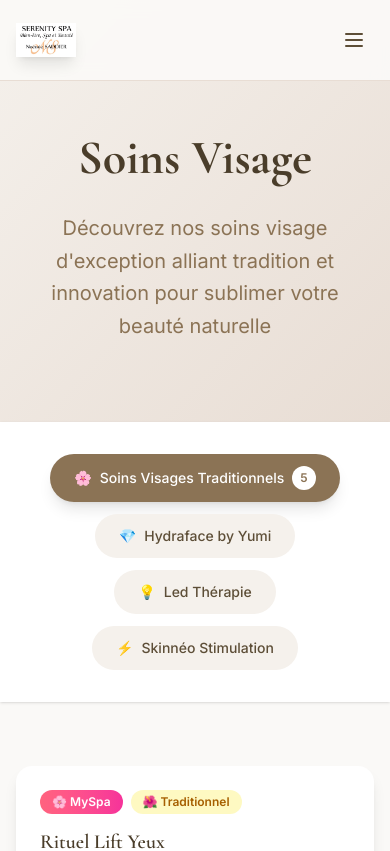
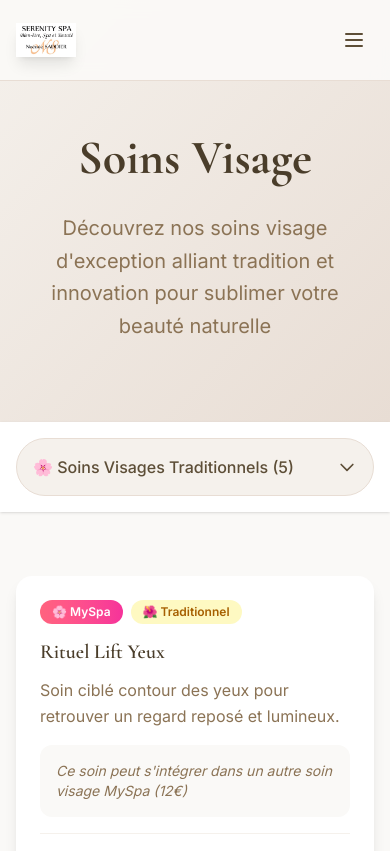
Before and after one commit to flowxt/serenityspa, a Next.js app: page /visage in a window 390 px wide. Shown: the top 851 px of the page. Built offline with nearby package versions, Linux system fonts and the light colour scheme.

Commit message:
dropdown

```diff
--- a/src/app/esthetique/page.js
+++ b/src/app/esthetique/page.js
@@ -4,6 +4,7 @@ import { useState } from "react";
 import { motion } from "framer-motion";
 import Navigation from "../../components/Navigation";
 import Footer from "../../components/Footer";
+import CustomDropdown from "../../components/CustomDropdown";
 
 export default function Esthetique() {
   const [activeFilter, setActiveFilter] = useState("tous");
@@ -580,9 +581,25 @@ export default function Esthetique() {
       </section>
 
       {/* Filters Section */}
-      <section className="py-8 bg-white shadow-sm sticky top-20 z-40">
+      <section className="py-4 md:py-8 bg-white shadow-sm sticky top-20 z-40">
         <div className="max-w-7xl mx-auto px-4 sm:px-6 lg:px-8">
-          <div className="flex flex-wrap justify-center gap-3">
+          {/* Version mobile - Custom Dropdown */}
+          <div className="block md:hidden">
+            <CustomDropdown
+              options={filters.map((filter) => ({
+                value: filter.id,
+                label: `${filter.icon} ${filter.name} ${
+                  activeFilter === filter.id ? `(${filteredSoins.length})` : ""
+                }`,
+              }))}
+              value={activeFilter}
+              onChange={setActiveFilter}
+              placeholder="Choisir une catégorie"
+            />
+          </div>
+
+          {/* Version desktop - Boutons */}
+          <div className="hidden md:flex flex-wrap justify-center gap-3">
             {filters.map((filter) => (
               <motion.button
                 key={filter.id}
--- a/src/app/globals.css
+++ b/src/app/globals.css
@@ -136,3 +136,5 @@ html, body {
 .framer-motion-container {
   overflow-x: hidden;
 }
+
+/* Styles pour les dropdowns personnalisés - plus besoin des styles natifs */
--- a/src/app/soins/page.js
+++ b/src/app/soins/page.js
@@ -5,6 +5,7 @@ import Image from "next/image";
 import { motion } from "framer-motion";
 import Navigation from "../../components/Navigation";
 import Footer from "../../components/Footer";
+import CustomDropdown from "../../components/CustomDropdown";
 
 export default function Soins() {
   const [activeFilter, setActiveFilter] = useState("tous");
@@ -343,9 +344,25 @@ export default function Soins() {
       </section>
 
       {/* Filters Section */}
-      <section className="py-8 bg-white shadow-sm sticky top-20 z-40">
+      <section className="py-4 md:py-8 bg-white shadow-sm sticky top-20 z-40">
         <div className="max-w-7xl mx-auto px-4 sm:px-6 lg:px-8">
-          <div className="flex flex-wrap justify-center gap-3">
+          {/* Version mobile - Custom Dropdown */}
+          <div className="block md:hidden">
+            <CustomDropdown
+              options={filters.map((filter) => ({
+                value: filter.id,
+                label: `${filter.icon} ${filter.name} ${
+                  activeFilter === filter.id ? `(${filteredSoins.length})` : ""
+                }`,
+              }))}
+              value={activeFilter}
+              onChange={setActiveFilter}
+              placeholder="Choisir une catégorie"
+            />
+          </div>
+
+          {/* Version desktop - Boutons */}
+          <div className="hidden md:flex flex-wrap justify-center gap-3">
             {filters.map((filter) => (
               <motion.button
                 key={filter.id}
--- a/src/app/visage/page.js
+++ b/src/app/visage/page.js
@@ -5,6 +5,7 @@ import Image from "next/image";
 import { motion } from "framer-motion";
 import Navigation from "../../components/Navigation";
 import Footer from "../../components/Footer";
+import CustomDropdown from "../../components/CustomDropdown";
 
 export default function Visage() {
   const [activeTab, setActiveTab] = useState("traditionnels");
@@ -306,9 +307,27 @@ export default function Visage() {
       </section>
 
       {/* Tabs Section */}
-      <section className="py-8 bg-white shadow-sm sticky top-20 z-40">
+      <section className="py-4 md:py-8 bg-white shadow-sm sticky top-20 z-40">
         <div className="max-w-7xl mx-auto px-4 sm:px-6 lg:px-8">
-          <div className="flex flex-wrap justify-center gap-3">
+          {/* Version mobile - Custom Dropdown */}
+          <div className="block md:hidden">
+            <CustomDropdown
+              options={tabs.map((tab) => ({
+                value: tab.id,
+                label: `${tab.icon} ${tab.name} ${
+                  activeTab === tab.id
+                    ? `(${activeSoins.length + activeCures.length})`
+                    : ""
+                }`,
+              }))}
+              value={activeTab}
+              onChange={setActiveTab}
+              placeholder="Choisir une catégorie"
+            />
+          </div>
+
+          {/* Version desktop - Boutons */}
+          <div className="hidden md:flex flex-wrap justify-center gap-3">
             {tabs.map((tab) => (
               <motion.button
                 key={tab.id}
--- /dev/null
+++ b/src/components/CustomDropdown.js
@@ -0,0 +1,82 @@
+'use client';
+
+import { useState, useRef, useEffect } from 'react';
+
+const CustomDropdown = ({
+  options,
+  value,
+  onChange,
+  placeholder = "Sélectionner...",
+  className = ""
+}) => {
+  const [isOpen, setIsOpen] = useState(false);
+  const dropdownRef = useRef(null);
+
+  useEffect(() => {
+    const handleClickOutside = (event) => {
+      if (dropdownRef.current && !dropdownRef.current.contains(event.target)) {
+        setIsOpen(false);
+      }
+    };
+
+    document.addEventListener('mousedown', handleClickOutside);
+    return () => {
+      document.removeEventListener('mousedown', handleClickOutside);
+    };
+  }, []);
+
+  const selectedOption = options.find(option => option.value === value);
+
+  const handleOptionClick = (optionValue) => {
+    onChange(optionValue);
+    setIsOpen(false);
+  };
+
+  return (
+    <div className={`relative ${className}`} ref={dropdownRef}>
+      {/* Bouton principal du dropdown */}
+      <button
+        type="button"
+        onClick={() => setIsOpen(!isOpen)}
+        className="w-full px-4 py-4 rounded-full bg-nude-100 text-nude-700 font-medium text-base border border-nude-200 focus:outline-none focus:ring-2 focus:ring-nude-600 focus:border-transparent flex items-center justify-between"
+      >
+        <span className="truncate">
+          {selectedOption ? selectedOption.label : placeholder}
+        </span>
+        <svg
+          className={`w-5 h-5 transform transition-transform duration-200 ${
+            isOpen ? 'rotate-180' : ''
+          }`}
+          fill="none"
+          stroke="currentColor"
+          viewBox="0 0 24 24"
+        >
+          <path strokeLinecap="round" strokeLinejoin="round" strokeWidth={2} d="M19 9l-7 7-7-7" />
+        </svg>
+      </button>
+
+      {/* Menu dropdown */}
+      {isOpen && (
+        <div className="absolute z-50 w-full mt-2 bg-white border border-nude-200 rounded-2xl shadow-lg max-h-80 overflow-y-auto">
+          {options.map((option) => (
+            <button
+              key={option.value}
+              type="button"
+              onClick={() => handleOptionClick(option.value)}
+              className={`w-full px-6 py-4 text-left hover:bg-nude-50 transition-colors duration-200 first:rounded-t-2xl last:rounded-b-2xl ${
+                value === option.value
+                  ? 'bg-nude-100 text-nude-800 font-medium'
+                  : 'text-nude-700'
+              }`}
+              style={{ fontSize: '18px', lineHeight: '1.6' }}
+            >
+              {option.label}
+            </button>
+          ))}
+        </div>
+      )}
+    </div>
+  );
+};
+
+export default CustomDropdown;
```
